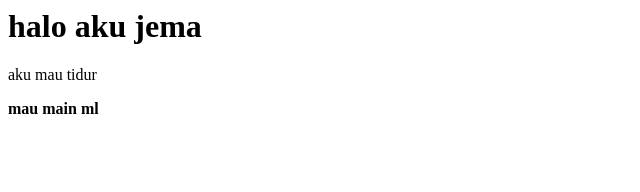
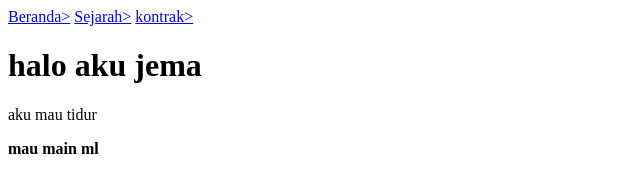
Before and after one commit to dzemapro06-dot/Latihan.html, a plain HTML site: page index.html in a window 1280 px wide. Shown: the whole page, without its empty margins (0-640 px from the left). Drawn offline with Linux system fonts and the light colour scheme.

Commit message:
Update index.html

```diff
--- a/index.html
+++ b/index.html
@@ -1,3 +1,10 @@
+<nav></nav>
+
+<a href ="home">Beranda></a>
+    <a href ="history">Sejarah></a>
+    <a href ="contact">kontrak></a>
+
 <h1>halo aku jema</h1>
 <p>aku mau tidur</p>
 <b>mau main ml</b>
+<nav></nav>
```
